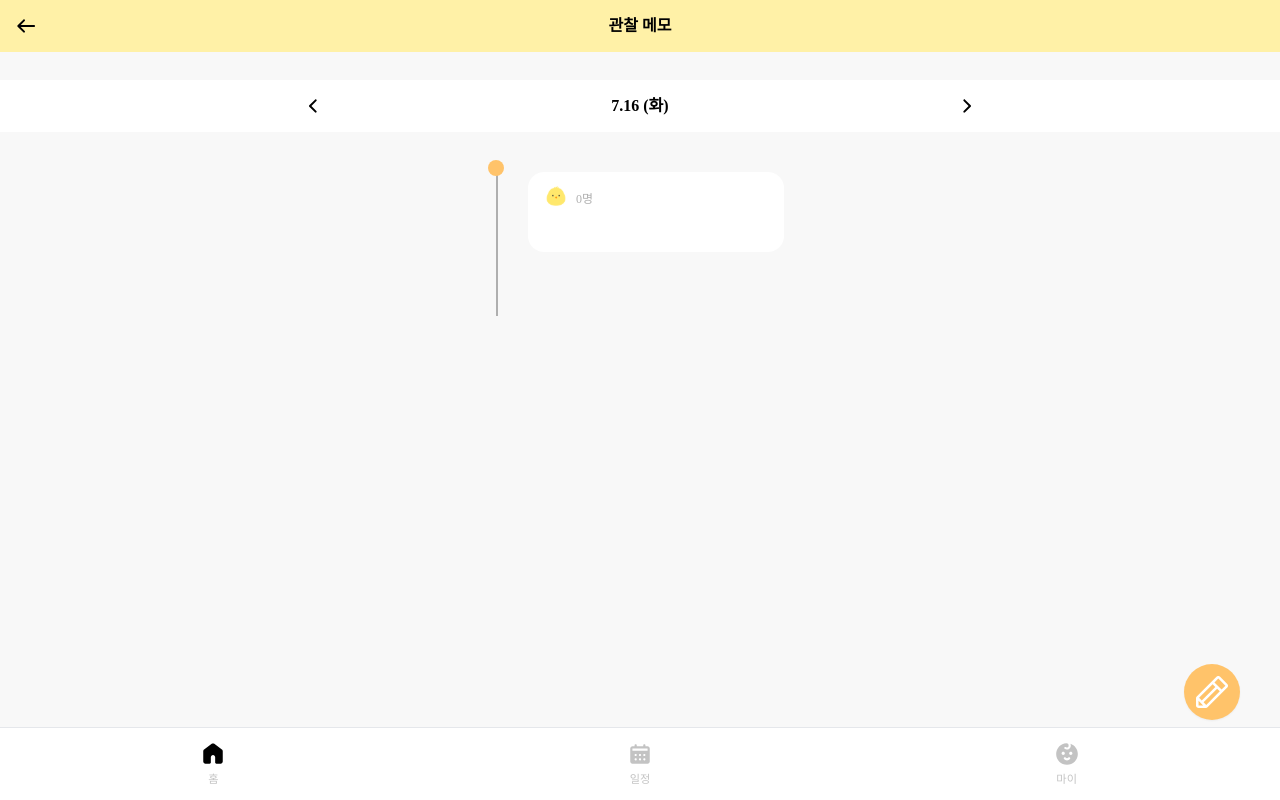
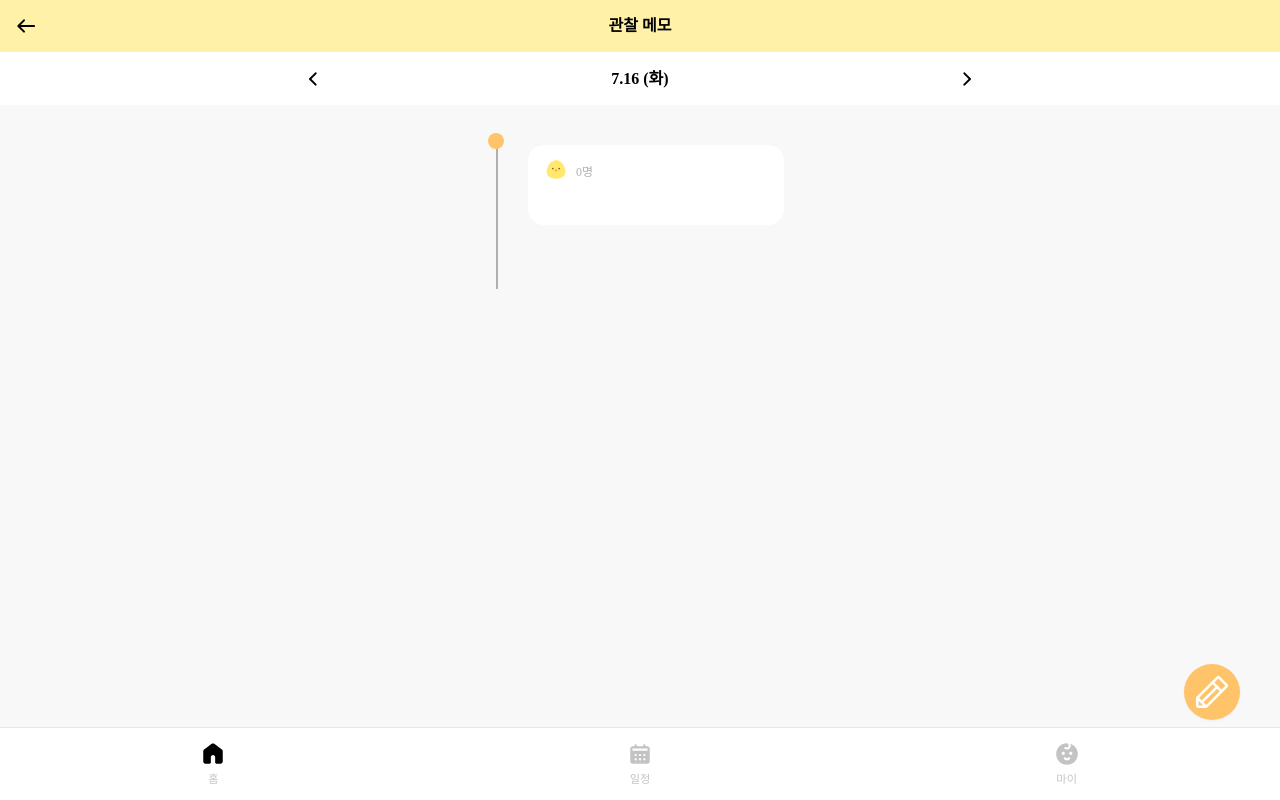
Before and after one commit to allkong/KidWe, a React (Vite) app in the folder front-end/: page /kindergarten/memo in a window 1280 px wide. Built offline with nearby package versions, Linux system fonts and the light colour scheme; a web font is replaced by a local one.

Commit message:
style: 유치원 관리 페이지 스타일 수정

```diff
--- a/front-end/src/pages/KindergartenManagement.tsx
+++ b/front-end/src/pages/KindergartenManagement.tsx
@@ -3,6 +3,7 @@ import NavigationBar from '@/components/organisms/Navigation/NavigationBar';
 import {Routes, Route} from 'react-router-dom';
 import MemoList from '@/pages/kindergarten/MemoList';
 import MemoWrite from '@/pages/kindergarten/MemoWrite';
+import FoodInfo from '@/pages/kindergarten/FoodInfo';
 import {useHeader} from '@/contexts/header/HeaderContext';
 
 const KindergartenManagement = () => {
@@ -11,10 +12,11 @@ const KindergartenManagement = () => {
   return (
     <div className="h-screen">
       <Header title={headerTitle} buttonType="back" />
-      <div className="h-screen py-20 bg-[#F8F8F8]">
+      <div className="h-screen pb-[4.3rem] bg-white pt-[3.3rem]">
         <Routes>
           <Route path="/memo" element={<MemoList />}></Route>
           <Route path="/write" element={<MemoWrite />}></Route>
+          <Route path="/food" element={<FoodInfo />}></Route>
         </Routes>
       </div>
       <NavigationBar />
--- a/front-end/src/pages/kindergarten/MemoList.tsx
+++ b/front-end/src/pages/kindergarten/MemoList.tsx
@@ -15,7 +15,7 @@ const MemoList = memo(() => {
   const navigate = useNavigate();
 
   return (
-    <div className="flex flex-col items-center ">
+    <div className="flex flex-col h-full items-center bg-[#F8F8F8]">
       <div className="min-w-full mb-10">
         <DateNavigator title="7.16 (화)" />
       </div>
```
